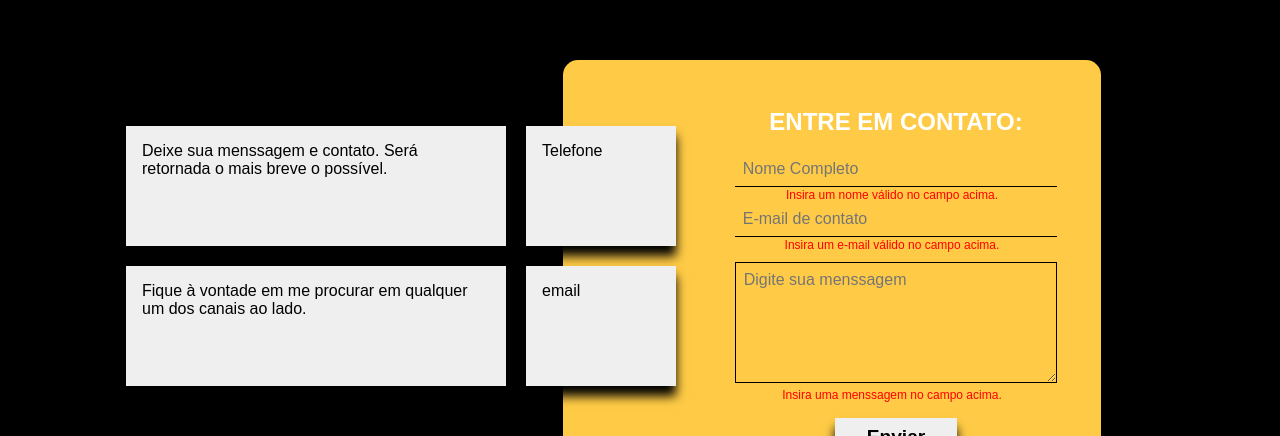
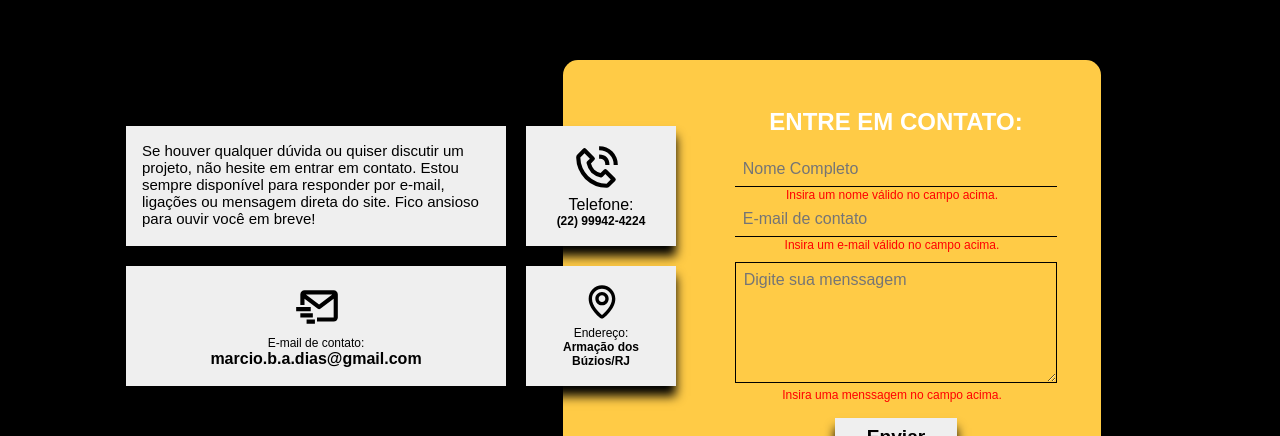
Before and after one commit to MarcioBADias/my-portifolio-main, a React (Create React App) app: page / in a window 1280 px wide. Shown: the part 2149-2585 px from the top of the page. Built offline with nearby package versions, Linux system fonts and the light colour scheme.

Commit message:
Ajustando icones e areas de info no form

```diff
--- a/src/components/form/index.js
+++ b/src/components/form/index.js
@@ -1,4 +1,6 @@
 import React, { useState } from 'react';
+
+import { BiMailSend, BiMap, BiPhoneCall } from "react-icons/bi";
 
 import * as C from './style';
 
@@ -13,22 +15,54 @@ const Form = () => {
                     top:90,
                     left:110,
                     minWidth:380
-                }}>Deixe sua menssagem e contato.  Será retornada o mais breve o possível.</C.Square>
+                }}>
+                    <p style={{ fontSize:15 }}>
+                        Se houver qualquer dúvida ou quiser discutir um projeto, não hesite em entrar em contato. Estou sempre disponível para responder por e-mail, ligações ou mensagem direta do site. Fico ansioso para ouvir você em breve!
+                    </p>
+                </C.Square>
                 <C.Square style={{
                     top:90,
                     left:510,
                     maxWidth: 150
-                }}>Telefone</C.Square>
+                }}>
+                    <BiPhoneCall style={{
+                        height:50,
+                        marginLeft:30,
+                        width:50
+                    }}/>
+                    <p style={{ textAlign: 'center' }}>Telefone:</p>
+                    <p style={{ textAlign: 'center', fontSize:12, fontWeight:'bold' }}>
+                        (22) 99942-4224
+                    </p>
+                </C.Square>
                 <C.Square style={{
                     top:230,
                     left:110,
                     minWidth:380
-                }}>Fique à vontade em me procurar em qualquer um dos canais ao lado.</C.Square>
+                }}><BiMailSend style={{
+                    height:50,
+                    marginLeft:150,
+                    width:50
+                }}/>
+                <p style={{ textAlign: 'center' , fontSize:12 }}>E-mail de contato:</p>
+                <p style={{ textAlign: 'center', fontWeight:'bold' }}>
+                    marcio.b.a.dias@gmail.com
+                </p></C.Square>
                 <C.Square style={{
                     top:230,
                     left:510,
                     maxWidth: 150
-                }}>email</C.Square>
+                }}>
+                    <BiMap style={{
+                        height:40,
+                        marginLeft:40,
+                        width:40
+                    }}/>
+                    <p style={{ textAlign: 'center', fontSize:12 }}>Endereço:</p>
+                    <p style={{ textAlign: 'center', fontSize:12, fontWeight:'bold' }}>
+                        Armação dos Búzios/RJ
+                    </p>
+                </C.Square>
             </C.SquareArea>
         </C.SocialArea>
         <C.FormArea>
--- a/src/components/form/style.js
+++ b/src/components/form/style.js
@@ -28,6 +28,7 @@ export const Square = styled.div`
   padding: 1rem;
   position: absolute;
   z-index: 1;
+
 `;
 
 export const FormArea = styled.div`
```
